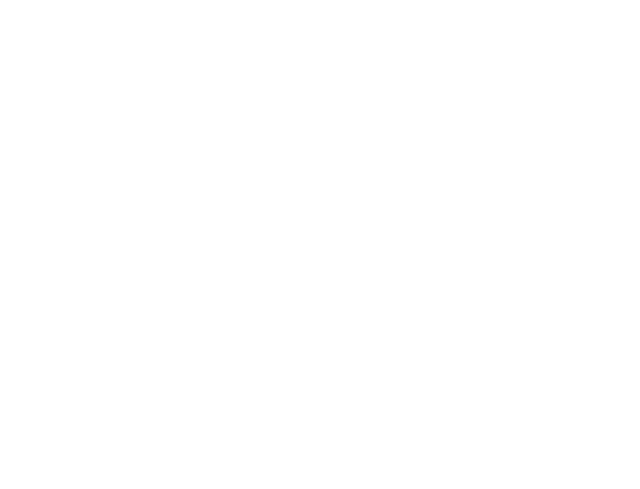
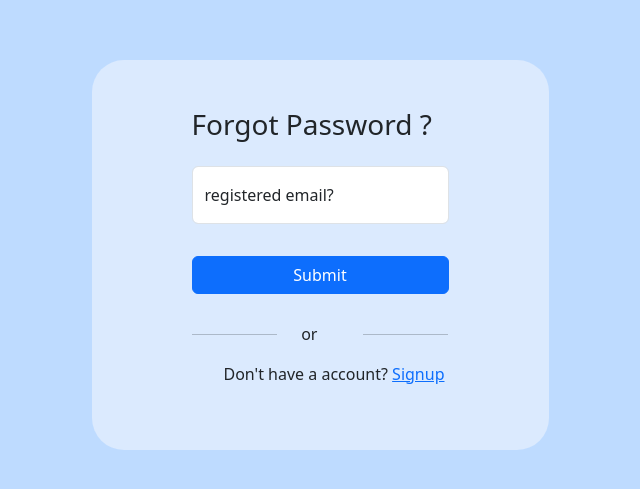
Before and after one commit to atul0223/instantmedia, a React (Vite) app in the folder Frontend/: page /ForgotPassword in a window 1280 px wide. Before the commit this address had no page. Shown: the part 145-634 px from the top of the page, without its empty margins (320-960 px from the left). Built offline with nearby package versions, Linux system fonts and the light colour scheme.

Commit message:
feat: Implement "Forgot Password" functionality; add ForgetPass page and update routing

```diff
--- a/Frontend/src/App.jsx
+++ b/Frontend/src/App.jsx
@@ -4,6 +4,8 @@
 import Signup from "./pages/Signup.jsx";
 import Otp from "./pages/Otp.jsx";
 import Emailverification from "./pages/emailverification.jsx";
+import ForgetPass from "./pages/ForgetPass.jsx";
+
 
 function App() {
 
@@ -15,6 +17,8 @@
     <Route path="/Signup" element={<Signup/>}></Route>
    <Route path="/verifyotp" element={<Otp/>}></Route>
    <Route path="/verifyemail" element={<Emailverification/>}></Route>
+   <Route path="/ForgotPassword" element={<ForgetPass/>}></Route>
+
     </Routes>
    </BrowserRouter>
 
--- /dev/null
+++ b/Frontend/src/pages/ForgetPass.jsx
@@ -0,0 +1,75 @@
+import axios from "axios"
+import { useRef } from "react"
+import { BACKENDURL } from "../config"
+import { useState } from "react"
+import { Link } from "react-router-dom"
+export default function ForgetPass() {
+    const [message, setMessage] = useState("");
+    const emailref =useRef()
+    const forget =async ()=>{
+        const email=emailref.current?.value
+        const userData ={
+            email
+        }
+       const res = await axios.post(`${BACKENDURL}/user/forgetPassword`,userData,{withCredentials:true}).then((response)=>{
+            setMessage(response.data.message);
+        }).catch((error)=>{
+            if (error.response) {
+
+                setMessage(error.response.data.message);
+            } else if (error.request) {
+
+                setMessage("No response from server. Please try again later.");
+            } else {
+
+                setMessage("Error: " + error.message);
+            }
+        })
+
+
+
+    }
+  return (
+       <div className='h-screen w-screen flex justify-center items-center bg-blue-200 '>
+      <div className='flex justify-center w-full h-full sm:w-fit sm:h-fit sm:border-b-blue-600 p-25 sm:pt-12 sm:pb-12 sm:rounded-4xl bg-blue-100 '>
+       <div>
+          <div className="mb-6 ">
+            <h3>Forgot Password ?</h3>
+          </div>
+
+          <div className="form-floating mb-3 ">
+            <input
+              ref={emailref}
+              type="email"
+              className="form-control"
+              id="floatingUsername"
+              placeholder="Email"
+              required
+            />
+            <label htmlFor="floatingEmail">registered email?</label>
+          </div>
+          <div className=" flex justify-end items-center overflow-hidden mb-3">
+            {message && <p className="text-red-800 text-sm m-0">{message}</p>}
+          </div>
+
+           <div className="d-grid gap-2 mb-4">
+            <button className="btn btn-primary" type="button " onClick={forget}>
+              Submit
+            </button>
+          </div>
+          <div className="grid grid-cols-3 mt-3">
+            <hr />
+            <p className="ml-6 pt-1">or</p>
+            <hr />
+          </div>
+          <div className="sm:ml-8">
+            <p>
+              Don't have a account? <Link to={"/Signup"}>Signup</Link>
+            </p>
+          </div>
+
+       </div>
+    </div>
+    </div>
+  )
+}
--- a/Frontend/src/pages/Login.jsx
+++ b/Frontend/src/pages/Login.jsx
@@ -106,7 +106,7 @@
             <hr />
           </div>
           <div className="sm:ml-10 ml-7">
-            <a href="/">Forgot password</a>
+            <Link to={"/ForgotPassword"}>Forgot password</Link>
           </div>
           <div className="grid grid-cols-3 mt-3">
             <hr />
--- a/Frontend/src/pages/Signup.jsx
+++ b/Frontend/src/pages/Signup.jsx
@@ -18,6 +18,7 @@
     const password =passref.current.value
     const fullName=fullNameref.current.value
     const email=emailref.current.value
+
     if(password !== pass){
       setMessage("password did'nt match")
       return;
```
Also changed, not shown: Frontend/public/loginSideImage.png (deleted), Frontend/src/pages/changePass.js (added), 1 other file (tests, documents, lock files or other folders).
